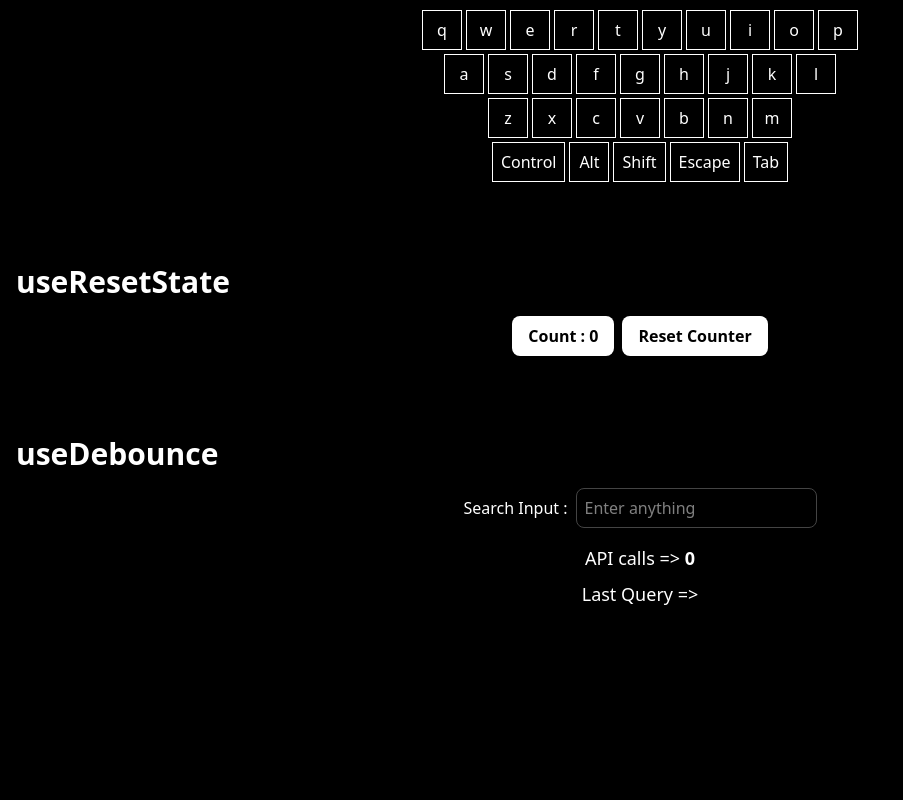
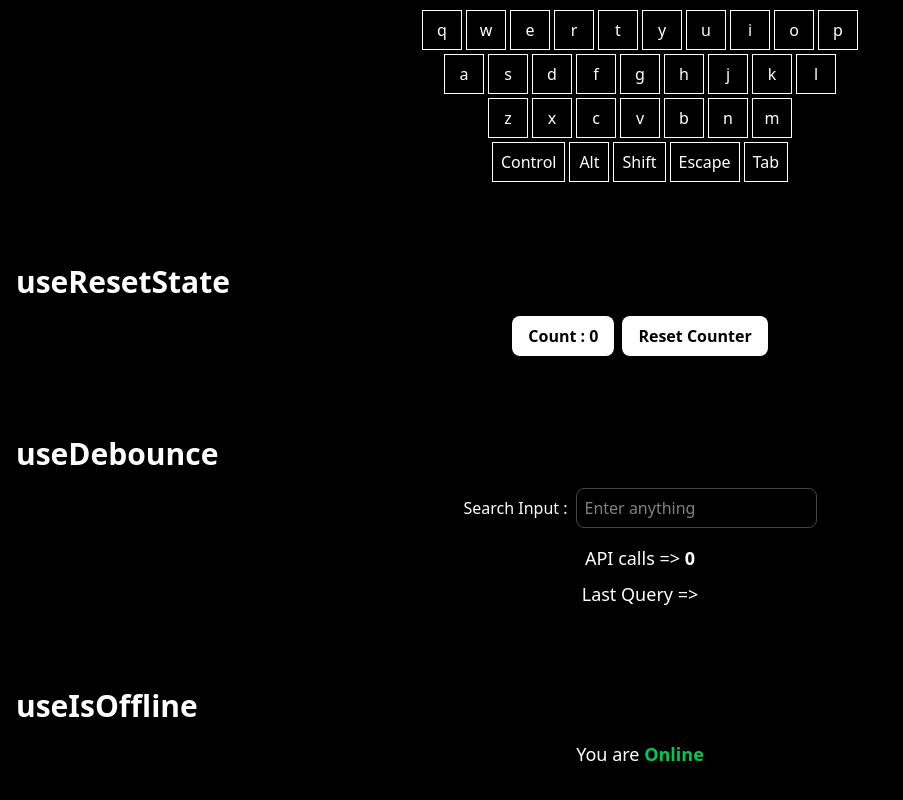
Before and after one commit to dhruvdhaduk-simform/hooks, a React (Vite) app: page / in a window 1280 px wide. Shown: the part 1028-1828 px from the top of the page, without its empty margins (0-903 px from the left). Before the commit the page ends 1668 px from the top, so only its background shows below. Built offline with nearby package versions, Linux system fonts and the light colour scheme.

Commit message:
Create 'useIsOffline' hook with its demo and docs

```diff
--- a/src/App.tsx
+++ b/src/App.tsx
@@ -6,6 +6,7 @@ import { UseUndoRedoDemo } from './demos/UseUndoRedoDemo';
 import { UseKeyPressDemo } from './demos/UseKeyPressDemo';
 import { UseResetStateDemo } from './demos/UseResetStateDemo';
 import { UseDebounceDemo } from './demos/UseDebounceDemo';
+import { UseIsOfflineDemo } from './demos/UseIsOfflineDemo';
 
 function App() {
     return (
@@ -20,6 +21,7 @@ function App() {
                 <UseKeyPressDemo />
                 <UseResetStateDemo />
                 <UseDebounceDemo />
+                <UseIsOfflineDemo />
             </div>
         </div>
     );
--- /dev/null
+++ b/src/demos/UseIsOfflineDemo.tsx
@@ -0,0 +1,25 @@
+import { SectionHeading } from '@/components/SectionHeading';
+import { useIsOffline } from '@/hooks/useIsOffline';
+
+export function UseIsOfflineDemo() {
+    const isOffline = useIsOffline();
+
+    return (
+        <div className="p-4" id="use-is-offline">
+            <SectionHeading
+                docsLink="https://github.com/dhruvdhaduk-simform/hooks?tab=readme-ov-file#useisoffline"
+                label="useIsOffline"
+            />
+            <div className="p-4">
+                <p className="text-center text-lg">
+                    You are{' '}
+                    {isOffline ? (
+                        <span className="text-red-500 font-bold">Offline</span>
+                    ) : (
+                        <span className="text-green-500 font-bold">Online</span>
+                    )}
+                </p>
+            </div>
+        </div>
+    );
+}
--- /dev/null
+++ b/src/hooks/useIsOffline.ts
@@ -0,0 +1,28 @@
+import { useEffect, useState } from 'react';
+
+export function useIsOffline() {
+    const [isOffline, setIsOffline] = useState(false);
+    useEffect(() => {
+        const ctrl = new AbortController();
+
+        window.addEventListener(
+            'offline',
+            () => {
+                setIsOffline(true);
+            },
+            { signal: ctrl.signal }
+        );
+
+        window.addEventListener(
+            'online',
+            () => {
+                setIsOffline(false);
+            },
+            { signal: ctrl.signal }
+        );
+
+        return () => ctrl.abort();
+    }, []);
+
+    return isOffline;
+}
```
Also changed, not shown: 1 other file (tests, documents, lock files or other folders).
